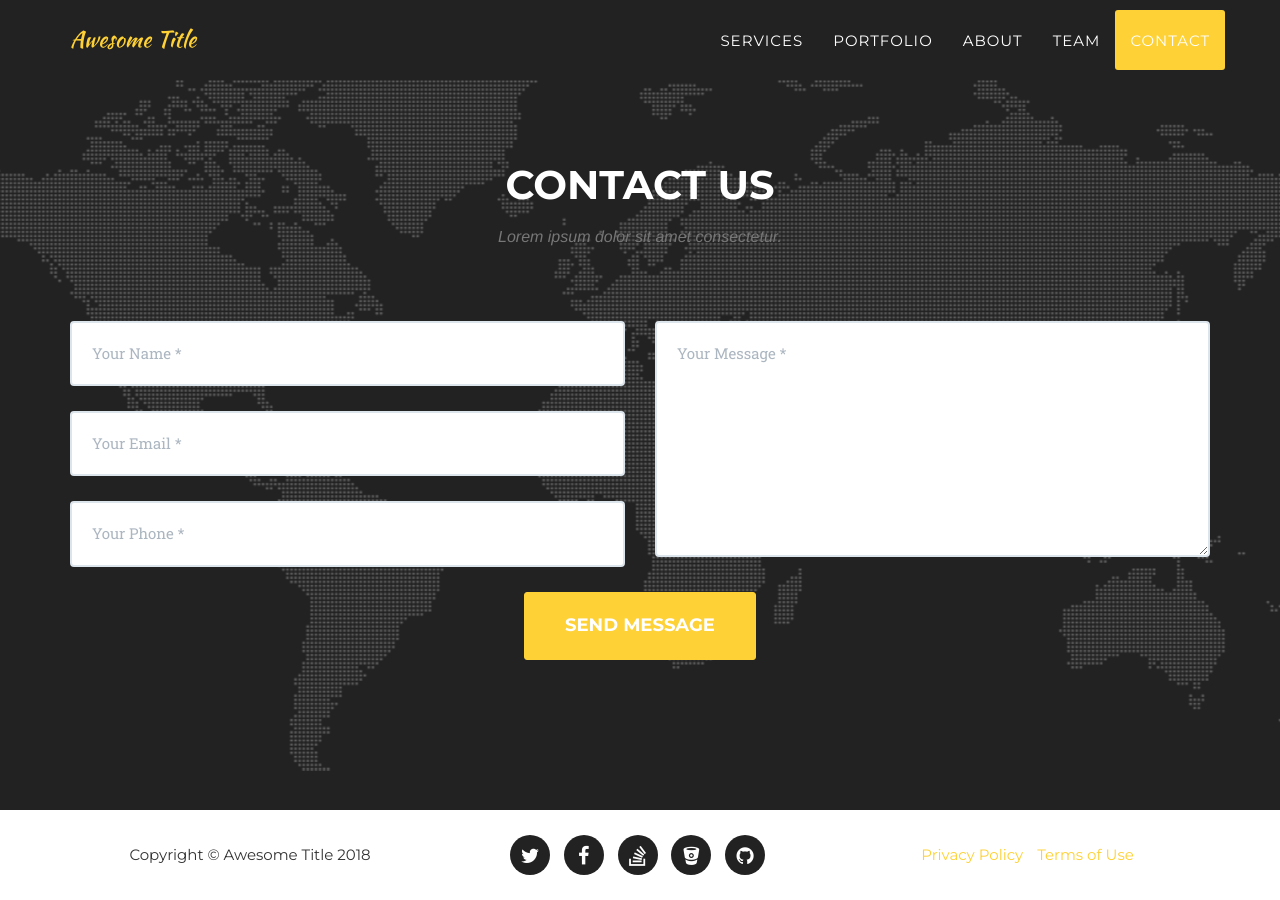
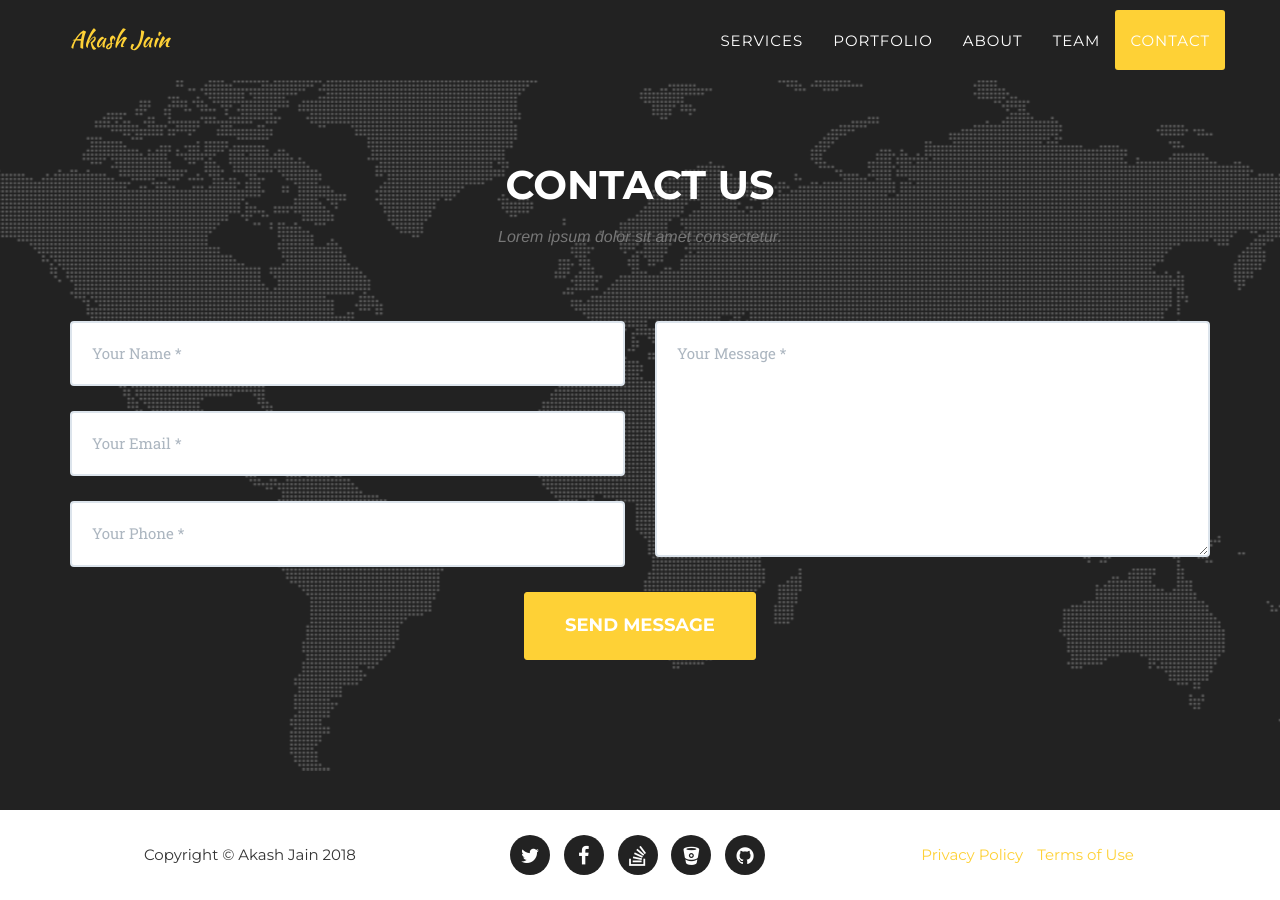
Before and after one commit to akash0212/akash0212.github.io, a Jekyll site: the page built from index.html, in a window 1280 px wide and 900 px high, scrolled down 5581 px. Built offline with Jekyll 4.4.1, drawn with Linux system fonts in a browser that asks for light colours; some web fonts are replaced.

Commit message:
site title change

```diff
--- a/_config.yml
+++ b/_config.yml
@@ -2,7 +2,7 @@ url: https://akash0212.github.io
 baseurl:
 
 # Site settings
-title: Awesome Title
+title: Akash Jain
 email: your-email@domain.com
 description: "Write an awesome description for your new site here. You can edit this line in _config.yml. It will appear in your document head meta (for Google search results) and in your feed.xml site description."
 
```
